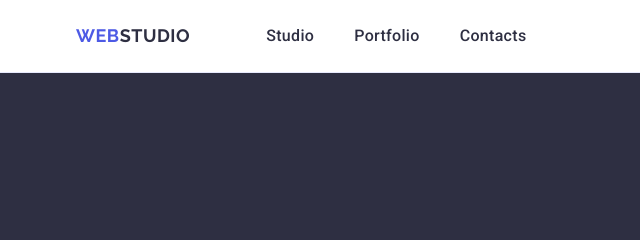
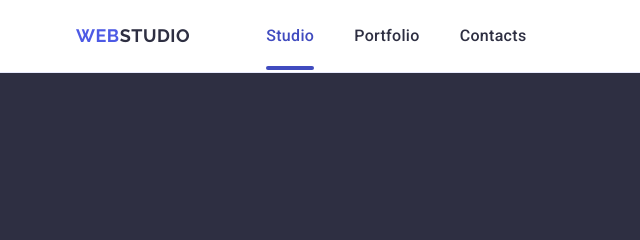
Before and after one commit to Veronika-Kreinina/goit-markup-hw-03, a plain HTML site: page index.html in a window 1280 px wide. Shown: the top 240 px of the page, 0-640 px from the left. Drawn offline with nearby package versions, Linux system fonts and the light colour scheme.

Commit message:
add changes befor mod4

```diff
--- a/css/styles.css
+++ b/css/styles.css
@@ -82,24 +82,41 @@ align-items: center;
 }
 
 .header-menu-list{
+  display: flex;
+  gap: 40px;
+}
+
+.header-menu-link {
   font-weight:500;
   font-size: 16px;
   line-height: 24px;
   color: #2E2F42;
   letter-spacing: 0.02em;
-  display: flex;
-  gap: 40px;
+  color: #2E2F42;
+  padding: 24px 0;
+  transition: color 250ms cubic-bezier(0.4, 0, 0.2, 1);
 }
 
-.header-menu-item {
-  color: #2E2F42;
-  padding: 24px 0;
+.header-menu-link:focus,
+.header-menu-link:hover{
+  color: #404bbf;
 }
 
-.header-nav-list-item:focus,
-.header-nav-list-item:hover{
-  color: #404bbf;
+.current{
+position: relative;
+color: #404bbf;
 }
+.current::after{
+content: "";
+background: #404bbf;
+border-radius: 2px;
+width: 100%;
+height: 4px;
+position:absolute;
+left: 0;
+bottom: -1px;
+}
+
 
 .header-address{
   font-style: normal;
@@ -109,7 +126,7 @@ align-items: center;
   gap: 40px;
 }
 
-.header-address-item{
+.header-address-link{
   font-weight:400;
   font-size: 16px;
   line-height: 24px;
@@ -117,8 +134,10 @@ align-items: center;
   font-style: normal;
   letter-spacing: 0.02em;
   padding: 24px 0;
+  transition: color cubic-bezier(0.4, 0, 0.2, 1);
 }
-.header-address-item:focus{
+
+.header-address-link:focus{
   color: #404bbf;
 }
 
--- a/index.html
+++ b/index.html
@@ -20,16 +20,16 @@
         <nav class="header-menu">
         <a href="./index.html" class="header-logo">Web<span class="header-logo-span">Studio</span></a>
         <ul class="header-menu-list">
-          <li><a href="./index.html" class="header-menu-item">Studio</a></li>
-          <li><a href="" class="header-menu-item">Portfolio</a></li>
-          <li><a href="" class="header-menu-item">Contacts</a></li>
+          <li><a href="./index.html" class="header-menu-link current">Studio</a></li>
+          <li><a href="" class="header-menu-link">Portfolio</a></li>
+          <li><a href="" class="header-menu-link">Contacts</a></li>
         </ul>
       </nav>
       <!-- Contacts -->
       <address class="header-address">
         <ul class="header-address-list">
-          <li><a href="mailto:info@devstudio.com" class="header-address-item">info@devstudio.com</a></li>
-          <li><a href="tel:+110001111111" class="header-address-item">+11 (000) 111-11-11</a></li>
+          <li><a href="mailto:info@devstudio.com" class="header-address-link">info@devstudio.com</a></li>
+          <li><a href="tel:+110001111111" class="header-address-link">+11 (000) 111-11-11</a></li>
         </ul>
       </address>
     </div>
```
